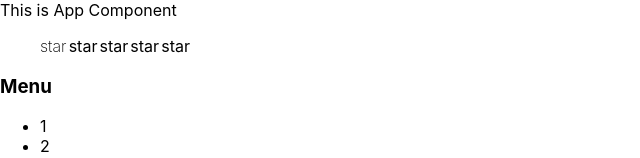
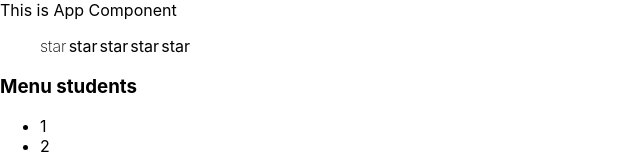
Before and after one commit to tabolo1000/reactJustEasy, a React (Create React App) app: page / in a window 1280 px wide. Shown: the top 158 px of the page, without its empty margins (0-640 px from the left). Built offline with nearby package versions, Linux system fonts and the light colour scheme.

Commit message:
collaps the menu students

```diff
--- a/src/App.tsx
+++ b/src/App.tsx
@@ -1,4 +1,4 @@
-import React, {FC} from 'react';
+import React, {FC, useState} from 'react';
 import {Accordion} from "./components/Accordion/Accordion";
 
 const RatingULStyle = {
@@ -21,11 +21,14 @@ interface AppTitleType {
 
 
 function App() {
+
+    let[collapse, changeCollapse] = useState(true)
     return (
         <div className="App">
             <AppTitle title = "This is App Component"/>
             <Rating value = {1}/>
-            <Accordion title = "Menu"/>
+            <Accordion title = "Menu students" changeCollapse = {changeCollapse} collapse = {collapse}/>
+            {/*<Accordion title = "Menu teachers" changeCollapse = {changeCollapse} collapse = {collapse}/>*/}
         </div>
     );
 }
@@ -36,19 +39,13 @@ let Rating:FC<RatingProps> = ({value}) => {
     let stars = [1,2,3,4,5].map((el, index) => {
        return (++index <= value ) ? <Star selected = {true}/>: <Star selected = {false}/>
     })
-    // let ChangeStar = (bold: number) => {
-    //     return (bold <= value ) ? <Star selected = {true}/>: <Star selected = {false}/>
-    // }
-    // for(let i = 1; i <= 5; i++){
-    //     stars.push(ChangeStar(i))
-    // }
   return <ul style = {RatingULStyle} >
       {stars}
   </ul>
 }
 
-let Star:FC<StarPropsType> = (props) => {
-    return (props.selected) ? <li style = {{fontWeight: "200"}}>star</li>: <li>star</li>
+let Star:FC<StarPropsType> = ({selected}) => {
+    return (selected) ? <li style = {{fontWeight: "200"}}>star</li>: <li>star</li>
 }
 
 
--- a/src/components/Accordion/Accordion.tsx
+++ b/src/components/Accordion/Accordion.tsx
@@ -1,22 +1,32 @@
-import React, {FC} from "react";
+import React, {Dispatch, FC, SetStateAction} from "react";
 
 
-interface AccordingType {
+interface AccordingTitleType {
     title: string,
 }
-let AccordionTitle:FC<AccordingType> = ({title}) => {
-    return <h3>{title}</h3>
+
+interface AccordionBodyType {
+    collapse: boolean
 }
-let AccordionBody = () => {
-    return <ul>
+
+interface AccordionType {
+    title: string,
+    changeCollapse: Dispatch<SetStateAction<boolean>>,
+    collapse: boolean,
+}
+let AccordionTitle:FC<AccordionType> = ({title, changeCollapse, collapse}) => {
+    return <h3 onClick = {() => changeCollapse(!collapse)}>{title}</h3>
+}
+let AccordionBody:FC<AccordionBodyType> = ({collapse}) => {
+    return (collapse)?<ul>
         <li>1</li>
         <li>2</li>
         <li>3</li>
-    </ul>
+    </ul>: <></>
 }
-export let Accordion:FC<AccordingType> = ({title}) => {
+export let Accordion:FC<AccordionType> = (props) => {
     return <div>
-        <AccordionTitle title = {title}/>
-        <AccordionBody />
+        <AccordionTitle {...props}/>
+        <AccordionBody collapse = {props.collapse}/>
     </div>
 }
```
